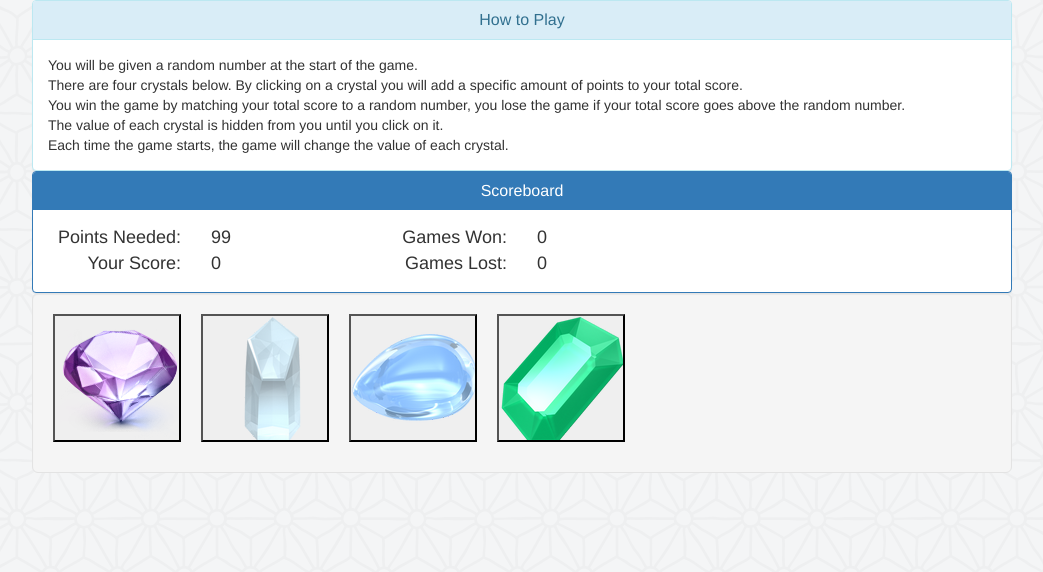
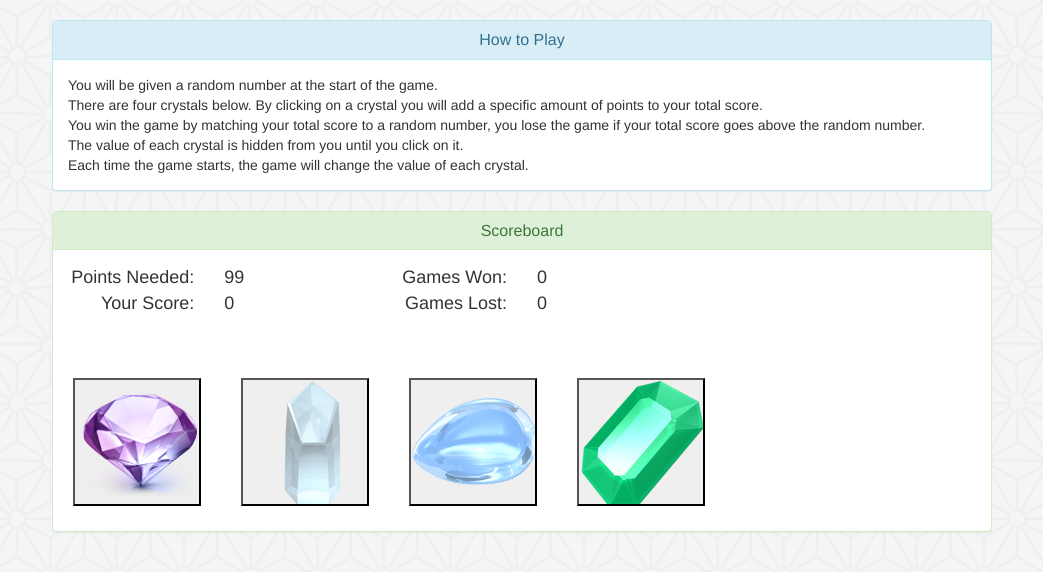
Before and after one commit to KathCatBC/week-4-game, a PHP site: page / in a window 1280 px wide. Shown: the top 572 px of the page, without its empty margins (118-1161 px from the left). Run offline with PHP 8.4, Linux system fonts and the light colour scheme; some libraries are stand-ins or nearby versions.

Commit message:
I promise I will stop changing my code

```diff
--- a/assets/css/style.css
+++ b/assets/css/style.css
@@ -23,15 +23,13 @@ body {
 	font-weight: bold;
 }
 
-.panel-margin {
-	margin: 0px 150px;
-}
 
 .bttn {
 	height: 128px;
 	width: 128px;
-	margin: 0px 20px 10px 0px;
-	padding: 0px;
+	margin: 10px 20px 10px 20px;
+	padding: 10px;
+	text-align: center;
 }
 
 .rAlign {
@@ -42,9 +40,8 @@ body {
 	text-align: center;
 }
 
-.gemPanel {
-	padding: 20px;
-	text-align: justify-all;
+/*.gemPanel {
+	padding: 20px;*/
 }
 
 
@@ -58,14 +55,11 @@ h2, h3 {
 	width: 50%;
 	float: left;
 }*/
-.panelalign {
-	margin: 0px 50px 0px 50px;
+.panelalign, .statusalign, .panel-margin {
+	margin: 0px 100px ;
 	/*padding: 0px 5px 0px 5px;*/
 }
 
-.statusalign {
-	margin: 0px 50px 0px 50px;
-}
 
 .headingtxt {
 	font-weight: bold;
--- a/index.html
+++ b/index.html
@@ -15,20 +15,22 @@
 
 	</head>
 <body>
-
-
+<br>
+<div class="container">
 <div class="panel panel-info panel-margin">
   <div class="panel-heading">
-    <h3 class="panel-title">How to Play</h3>
+    <h3 class="panel-title cAlign panel-margin">How to Play</h3>
   </div>
   <div class="panel-body rules-content">
     You will be given a random number at the start of the game.<br>There are four crystals below.  By clicking on a crystal you will add a specific amount of points to your total score.<br>You win the game by matching your total score to a random number, you lose the game if your total score goes above the random number.<br>The value of each crystal is hidden from you until you click on it.<br>Each time the game starts, the game will change the value of each crystal.
   </div>
 </div>
 
-<div class="panel panel-primary panel-margin">
+<br>
+
+<div class="panel panel-success panel-margin">
   <div class="panel-heading running-score">
-    <h3 class="panel-title">Scoreboard</h3>
+    <h3 class="panel-title cAlign">Scoreboard</h3>
   </div>
 
   <div class="panel-body total-score">
@@ -39,6 +41,7 @@
       <div class="col-md-2">
         <div id="currentscore"></div>
       </div>
+
 
       <div class="col-md-2 rAlign">Games Won:</div>
       <div class="col-md-2">
@@ -59,7 +62,6 @@
           <div id="userScoreDisp"></div>
         </div>
 
-
         <div class="col-md-2 rAlign">Games Lost:</div>
         <div class="col-md-2">
           <div id="lostCount"></div>
@@ -69,19 +71,22 @@
           <div id="wonorlost"></div>
         </div>
 
+      </div>   <!-- end of row -->
 
+      <br><br>
 
+      <div class="row">
+        <div id="buttons"></div>
       </div>
+
 
     </div>
   </div>
 </div>
 
-<div class="well well-lg panel-margin gemPanel">
-
-  <div id="buttons"></div>
 
 </div>
+<body>
 
 	<script type='text/javascript' src='https://code.jquery.com/jquery-2.2.0.min.js'></script>
 
```
Lines whose indentation alone changed are shown as unchanged.
